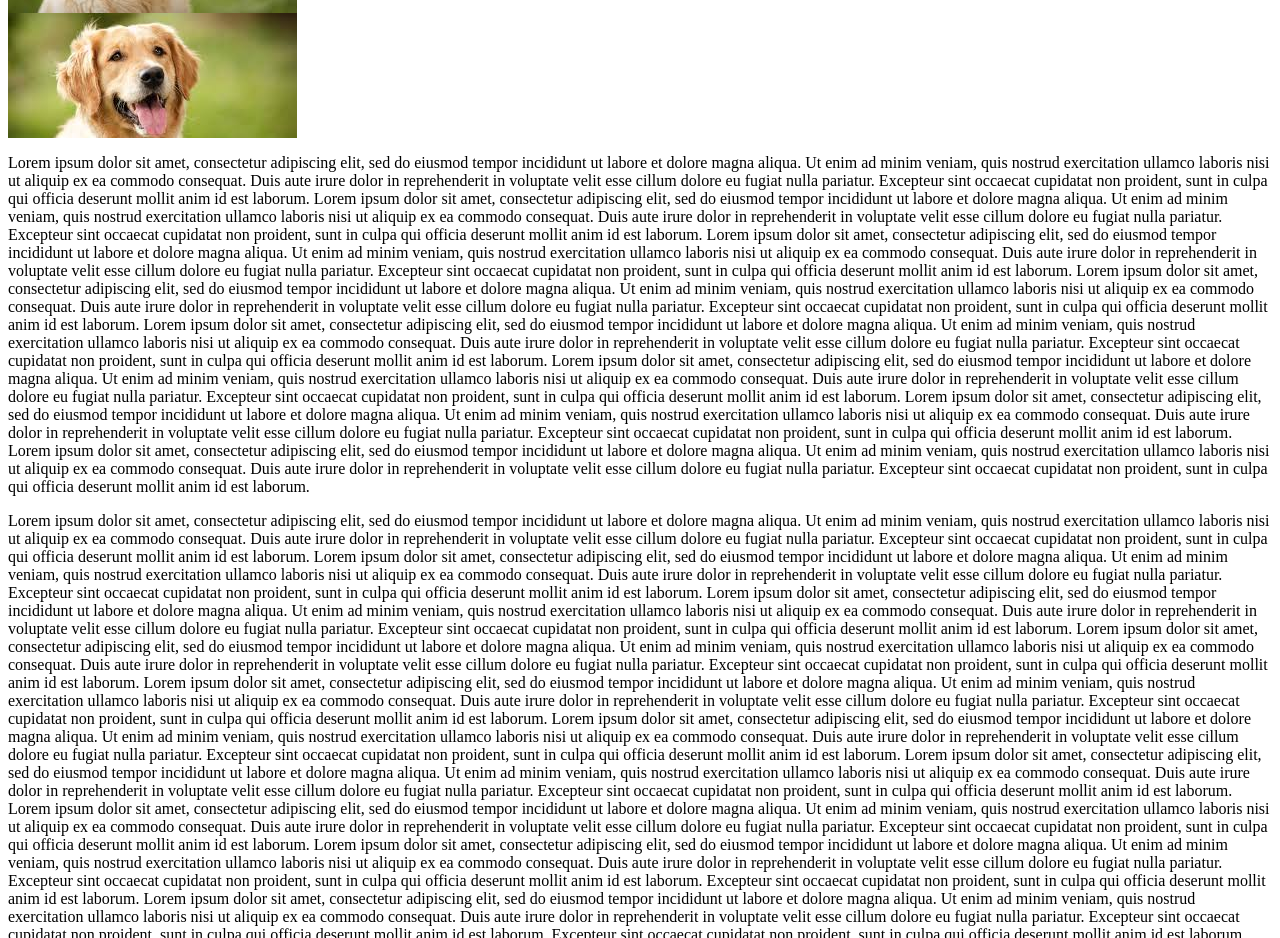
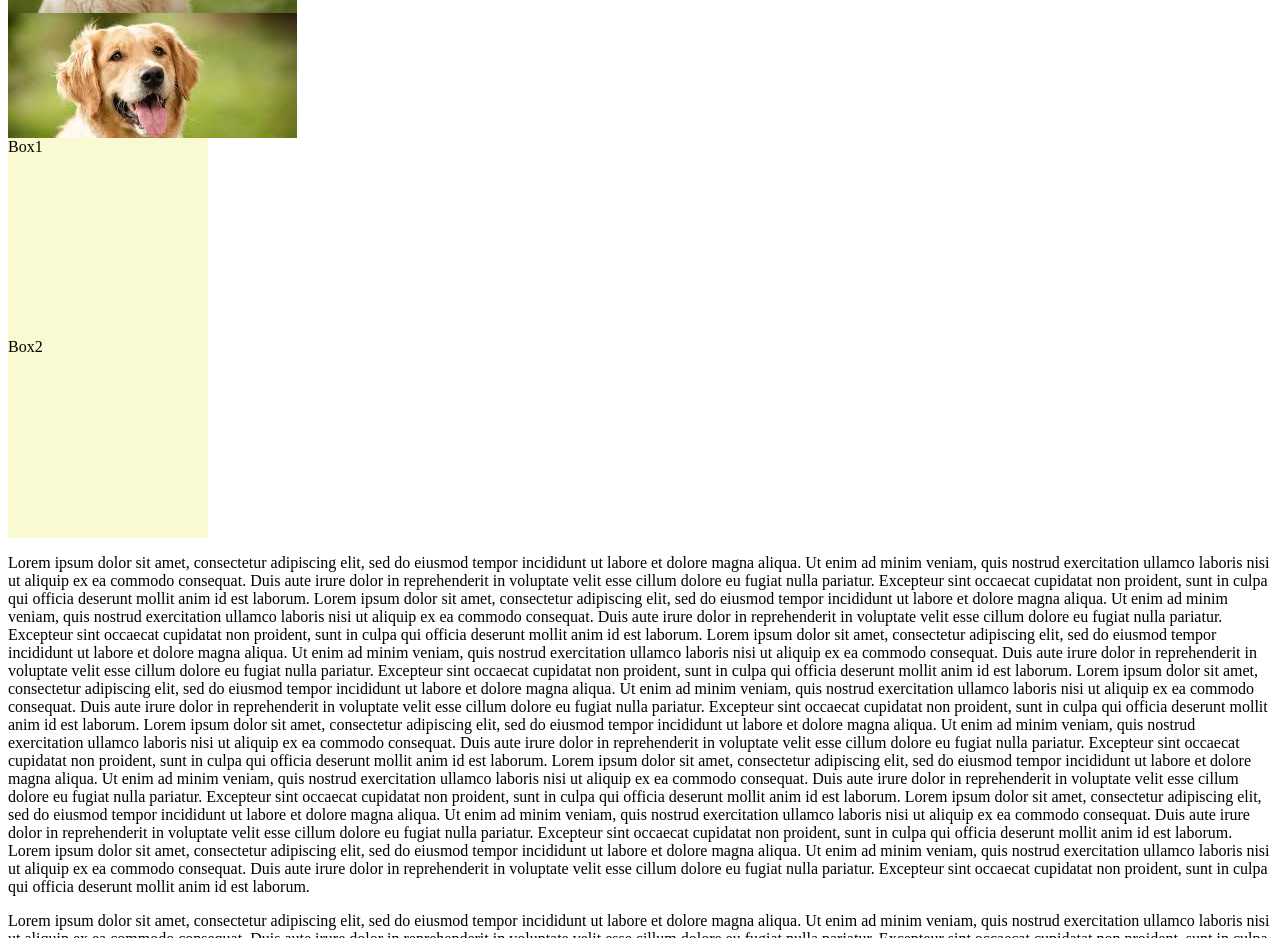
Before and after one commit to LimeFrogg/CS104-001-Lab6, a plain HTML site: page index.html in a window 1280 px wide. Shown: the part 920-1858 px from the top of the page. Drawn offline with Linux system fonts and the light colour scheme.

Commit message:
Question 8

```diff
--- a/index.html
+++ b/index.html
@@ -14,6 +14,8 @@
     <div class="sticky-box">Div5</div>
     <div class="background-image">Div6</div>
     <div class="background-image-repeat">Div7</div>
+    <div class="box1">Box1</div>
+    <div class="box2">Box2</div>
     <p>Lorem ipsum dolor sit amet, consectetur adipiscing elit, sed do eiusmod tempor incididunt ut labore et dolore magna aliqua.
         Ut enim ad minim veniam, quis nostrud exercitation ullamco laboris nisi ut aliquip ex ea commodo consequat.
         Duis aute irure dolor in reprehenderit in voluptate velit esse cillum dolore eu fugiat nulla pariatur.
--- a/styles.css
+++ b/styles.css
@@ -48,3 +48,15 @@
     background-repeat: repeat-x;
     background-repeat: repeat-y;
 }
+.box1{
+    background-color: lightgoldenrodyellow;
+    height:200px;
+    width:200px;
+    z-index: 1;
+}
+.box2{
+    background-color: lightgoldenrodyellow;
+    height:200px;
+    width:200px;
+    z-index: 2;
+}
```
